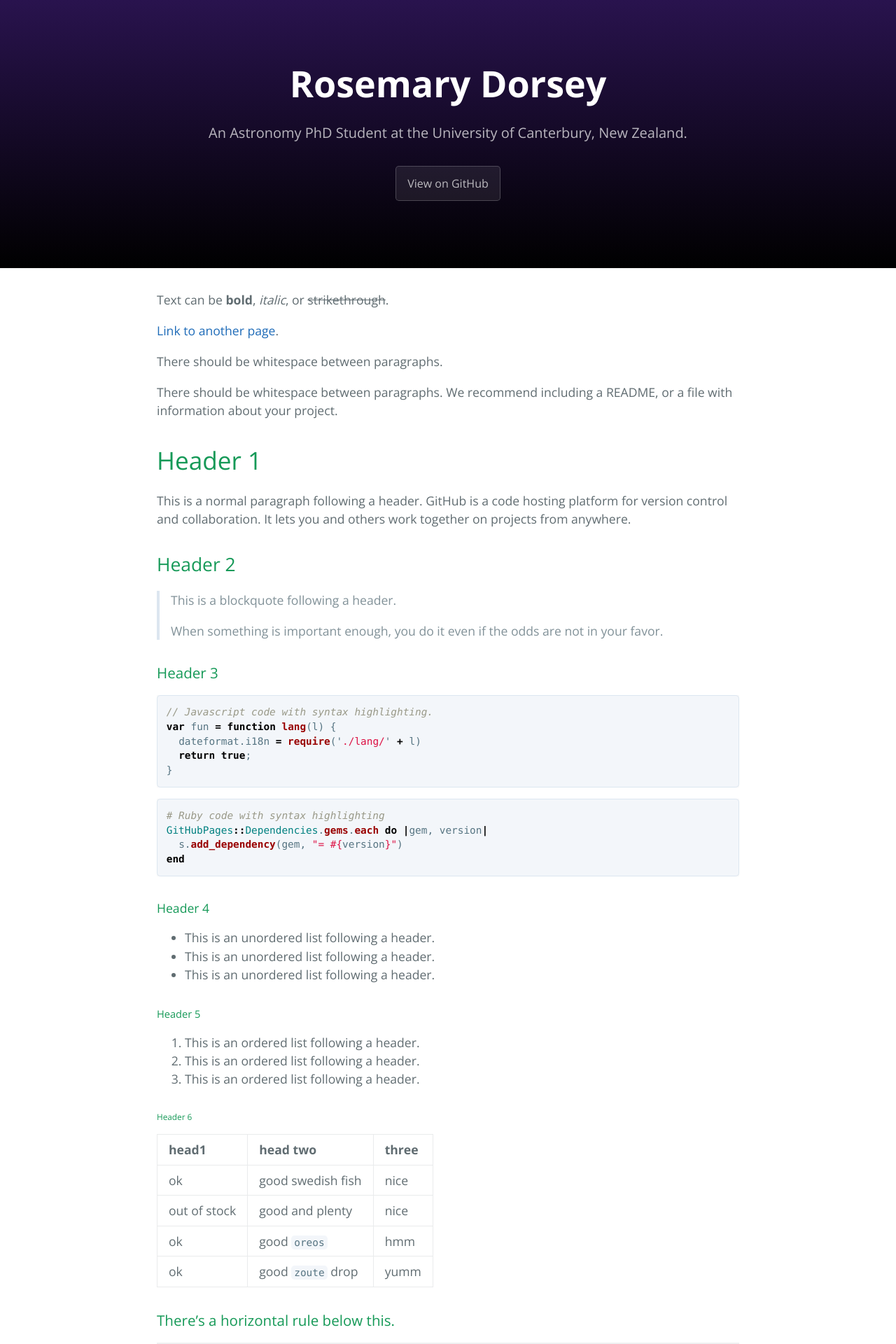
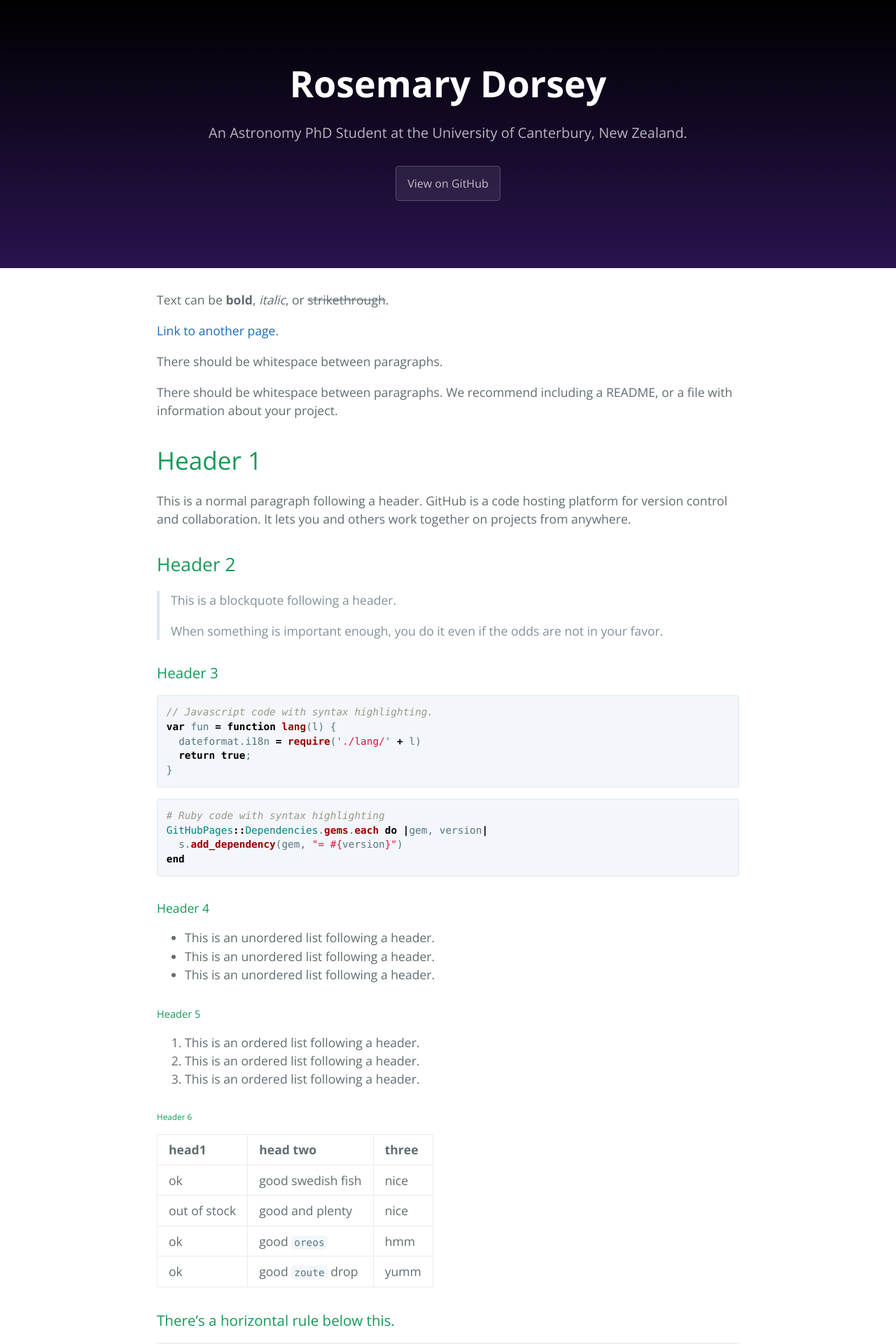
Before and after one commit to rcdorsey/rcdcorsey.github.io, a Jekyll site: the page built from index.md, in a window 1280 px wide. Shown: the top 1920 px of the page at 70% size. Built offline with Jekyll 4.4.1, drawn with Linux system fonts in a browser that asks for light colours.

Commit message:
Change order of colours in header gradient

```diff
--- a/_sass/jekyll-theme-cayman.scss
+++ b/_sass/jekyll-theme-cayman.scss
@@ -109,7 +109,7 @@ a {
   color: $header-heading-color;
   text-align: center;
   background-color: $header-bg-color;
-  background-image: linear-gradient(to bottom, $header-bg-color-secondary, $header-bg-color);
+  background-image: linear-gradient(to bottom, $header-bg-color, $header-bg-color-secondary);
 
   @include large {
     padding: 5rem 6rem;
```
